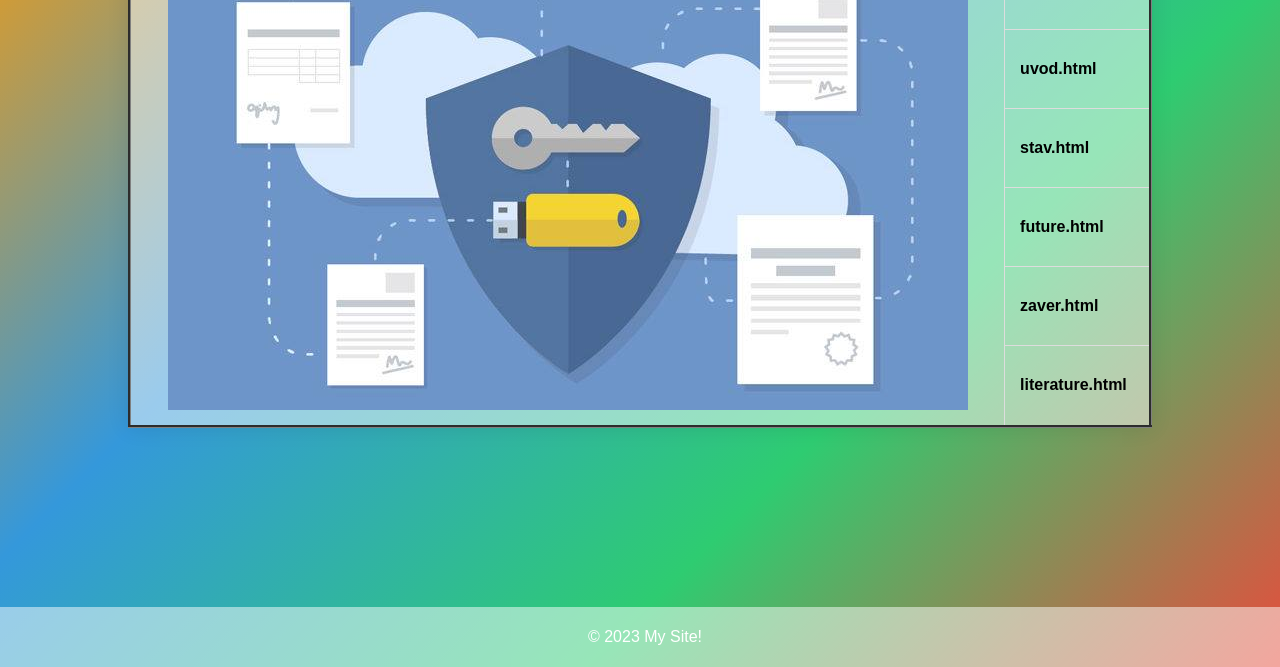
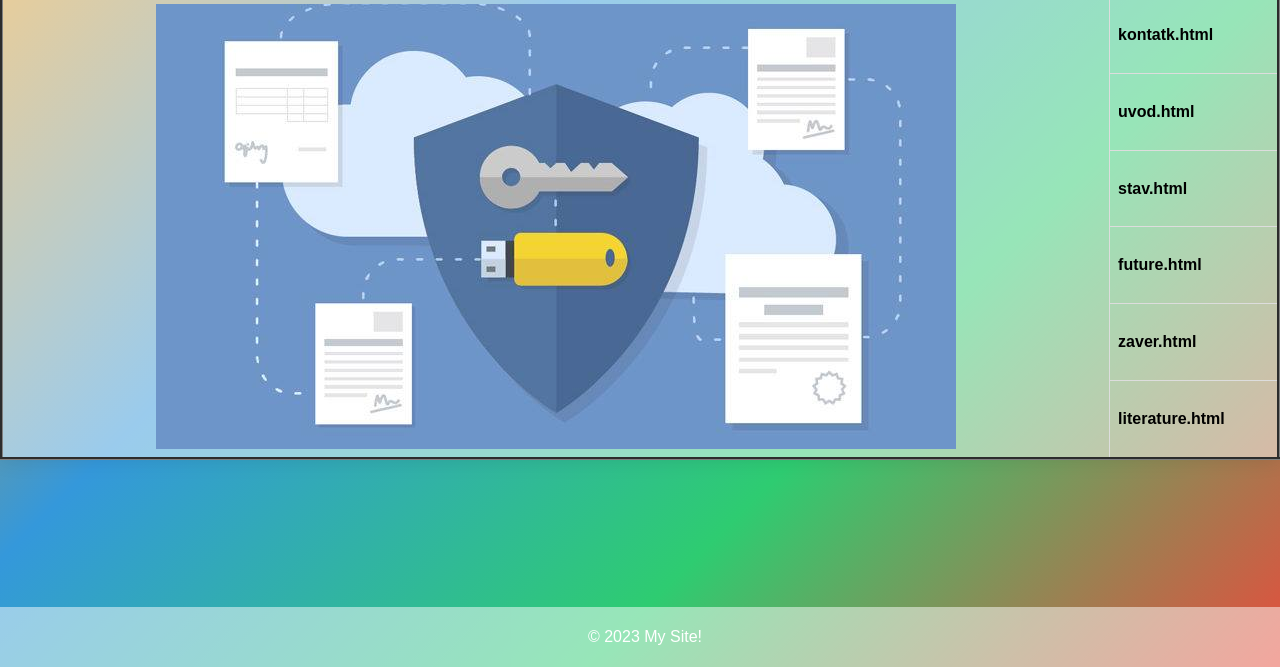
Before and after one commit to serofff/spsite, a plain HTML site: page index.html in a window 1280 px wide. Shown: the part 133-800 px from the top of the page. Drawn offline with Linux system fonts and the light colour scheme.

Commit message:
Add files via upload

```diff
--- a/css/style.css
+++ b/css/style.css
@@ -124,4 +124,28 @@ footer {
     display: flex;
     align-items: center;
     justify-content: center;
+    height: 80vh; /* Встановіть висоту відображуваної частини вікна */
 }
+
+html, body {
+    height: 100%; /* Забезпечити, щоб html і body займали 100% висоти вікна перегляду */
+    margin: 0; /* Вилучити зовнішні відступи для body */
+    font-family: Arial, sans-serif; /* Встановити шрифт за замовчуванням (можна змінити за потребою) */
+}
+
+body {
+    display: flex; /* Встановити контейнер body як flex-контейнер */
+    flex-direction: column; /* Встановити вертикальне розташування для дітей flex-контейнера (колонки) */
+}
+
+table {
+    flex: 1; /* Розширити таблицю на весь залишений простір в контейнері body */
+    border-collapse: collapse; /* Об'єднати рамки таблиці */
+    width: 100%; /* Займати 100% ширини контейнера */
+}
+
+th, td {
+    border: 1px solid #ddd; /* Додати тонкі рамки для кращого вигляду */
+    padding: 8px; /* Додати внутрішній відступ */
+    text-align: left; /* Вирівнювання тексту зліва */
+}
```
